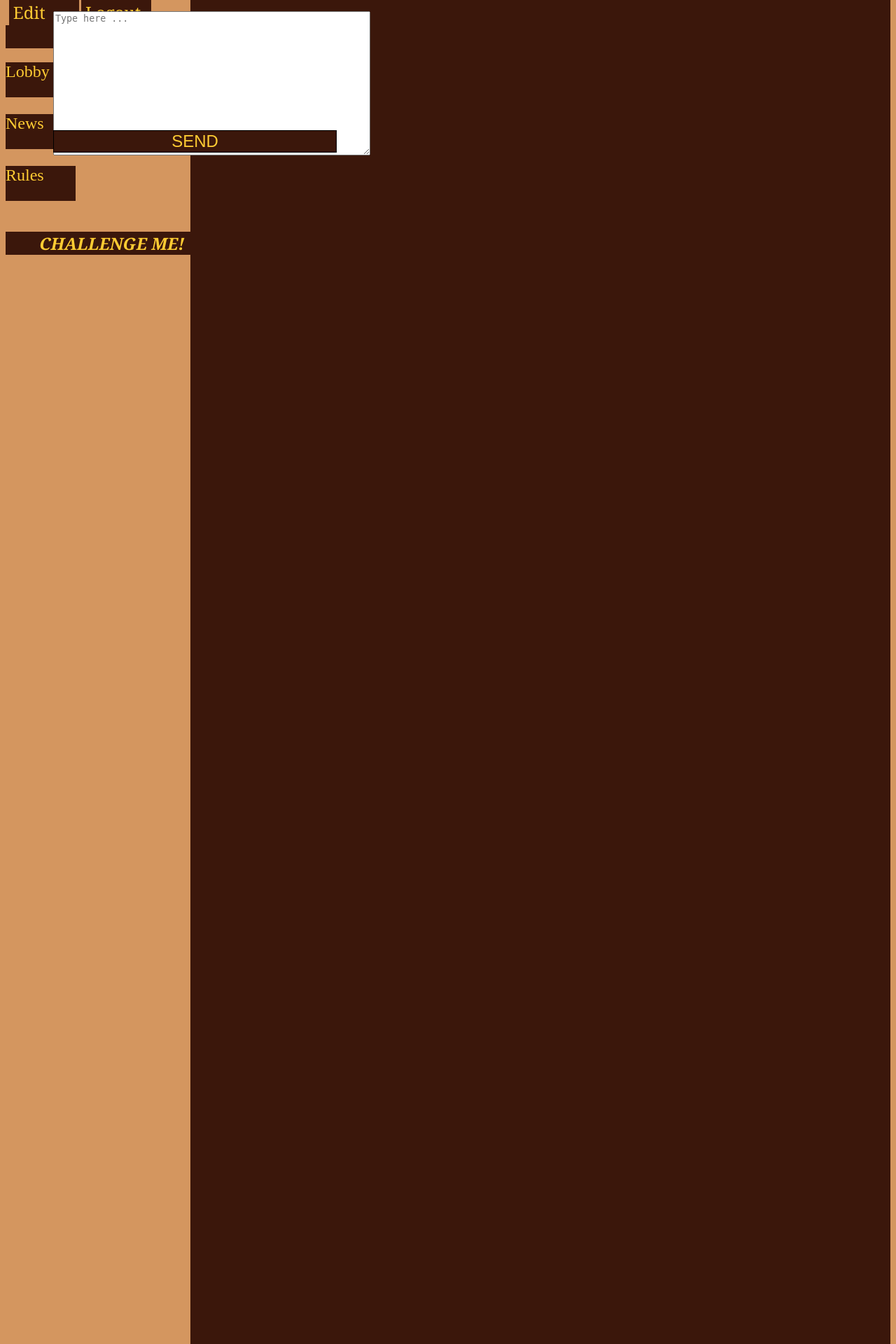
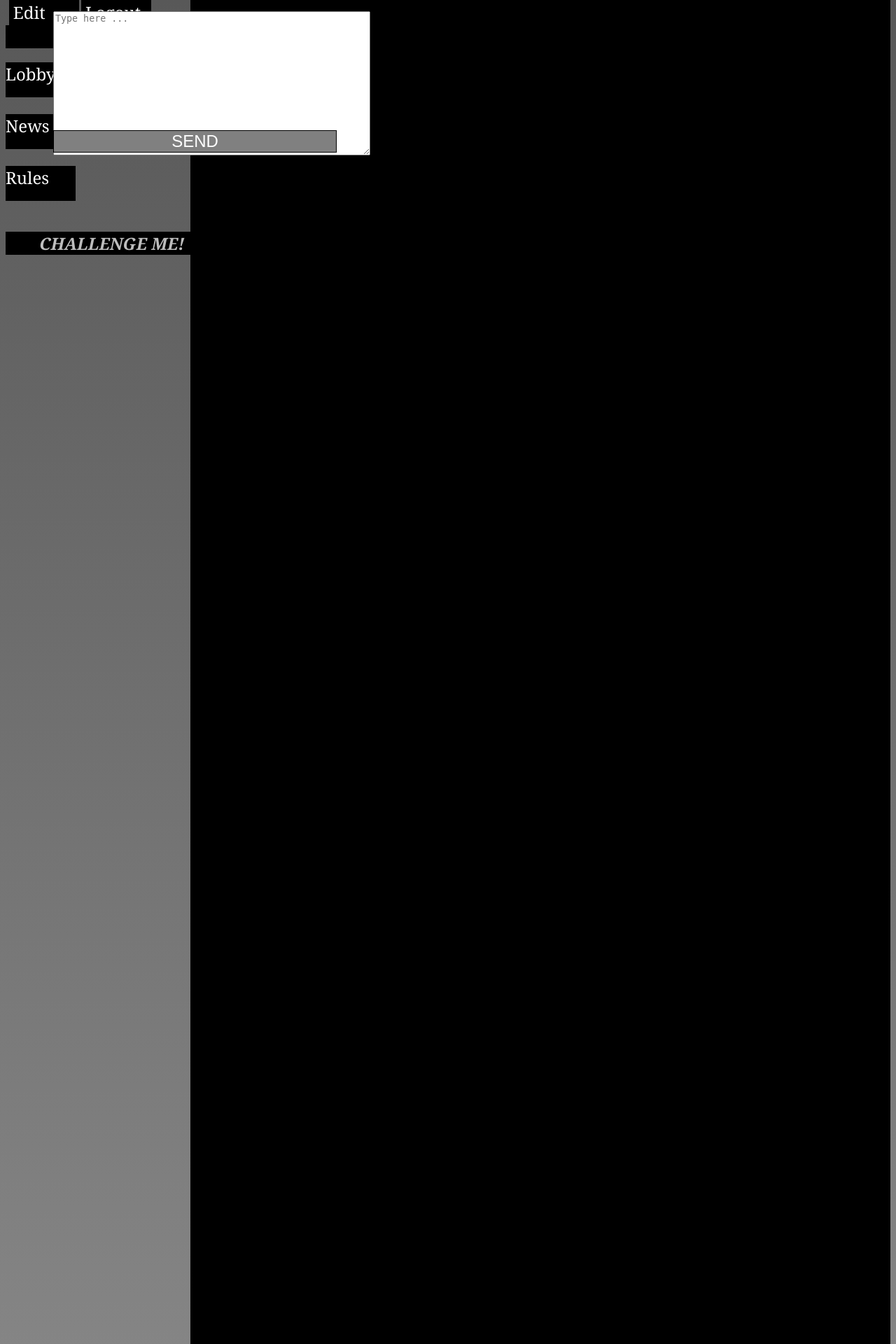
Before and after one commit to nikitaprodanov/OnlineChess, a Flask app: page /lobby in a window 1280 px wide. Shown: the top 1920 px of the page at 70% size. Run offline with Flask 2, Linux system fonts and the light colour scheme; the visitor is signed in with stand-in values (Sample User, id 1); data comes from the database, SQL or seed files in the repository; some libraries are stand-ins or nearby versions.

Commit message:
Changed colour scheme.

```diff
--- a/static/styling/lobby.css
+++ b/static/styling/lobby.css
@@ -1,5 +1,5 @@
 body {
-	background: #D4965F;
+	background-image: linear-gradient(to bottom , #585858, white);
 }
 
 nav	{
@@ -7,10 +7,10 @@ nav	{
 }
 
 h4 {
-	background-color: #3B170B;
+	background-color: black;
 	align-items: center;
 	font-weight: bold;
-  color: #ffcc33;
+  color: #BDBDBD;
   font-size: 1.5rem;
   font-style: oblique;
   font-family: "Georgia";
@@ -51,22 +51,22 @@ p {
 	float: right;
 	height: 420em;
   width: 1000px;
-  color: #ffcc33;
+  color: #BDBDBD;
   position: relative;
   top: -30.1em;
   right: 0em;
-  background-color: #3B170B;
+  background-color: black;
 }
 
 input[type=text] {
-  color: #ffcc33;
-  background-color: #3B170B;
+  color: white;
+  background-color: black;
   border: 2px solid black;
   font-size: 1em;
 }
 
 input[type=text]:hover {
-  color: #3B170B;
+  color: red;
   border: none;
   background-image: linear-gradient(to right ,white, #ffcc33);
 }
@@ -83,8 +83,8 @@ input[type=text]:hover {
 }
 
 input[type=submit] {
-	color: #ffcc33;
-  	background-color: #3B170B;
+	color: white;
+  	background-color: grey;
   	border: 1px solid black;
   	text-align: center;
   	font-size: 24px;
@@ -102,17 +102,18 @@ input[type=submit] {
 
 input[type=submit]:hover{
 	color: black;
-    background-image: linear-gradient(to right, #3B170B, white, #3B170B);
+    background-image: linear-gradient(to right, black, white, black);
 }
 
 .select-room {
 	font-size: 24px;
 	height: 50px;
   width: 100px;
-  background-color: #3B170B;
-  color: #ffcc33;
+  background-color: black;
+  color: white;
   position: relative;
   top: -4em;
+  font-family: "Georgia";
 
 }
 
@@ -122,8 +123,8 @@ input[type=submit]:hover{
   left: 4.5em;
   width: 100px;
   height: 40px;
-  background-color: #3B170B;
-  color: #ffcc33;
+  background-color: black;
+  color: white;
   font-size: 1.5rem;
   font-family: "Georgia";
   display: flex;
@@ -138,8 +139,8 @@ input[type=submit]:hover{
   left: 0.2em;
   width: 100px;
   height: 40px;
-  background-color: #3B170B;
-  color: #ffcc33;
+  background-color: black;
+  color: white;
   font-size: 1.5rem;
   font-family: "Georgia";
   border: 1px #3B170B;
```
